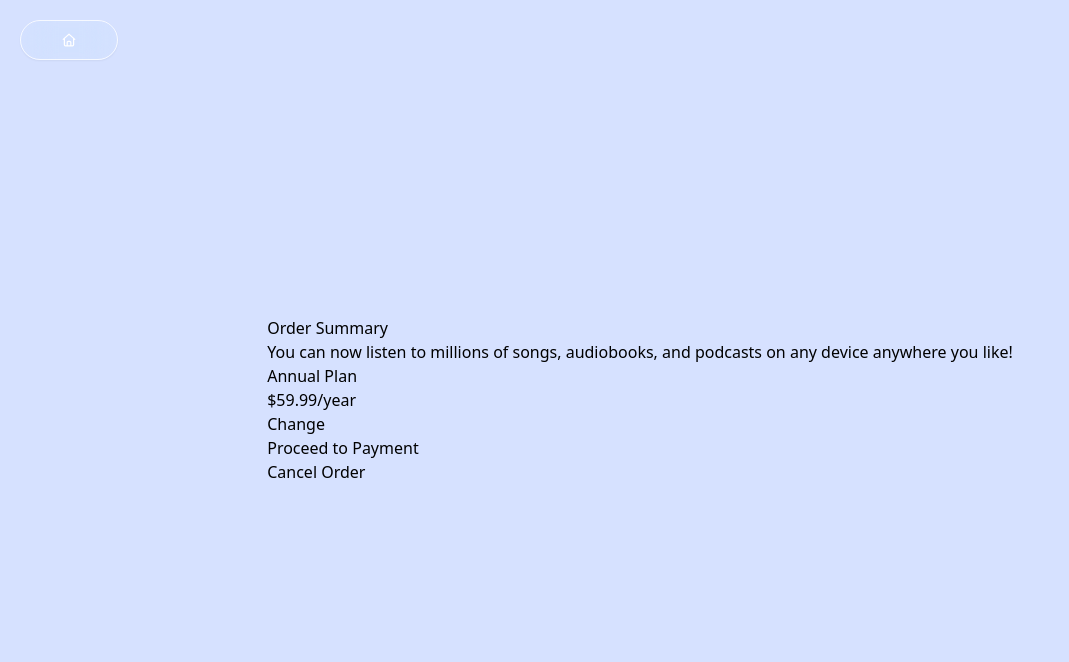
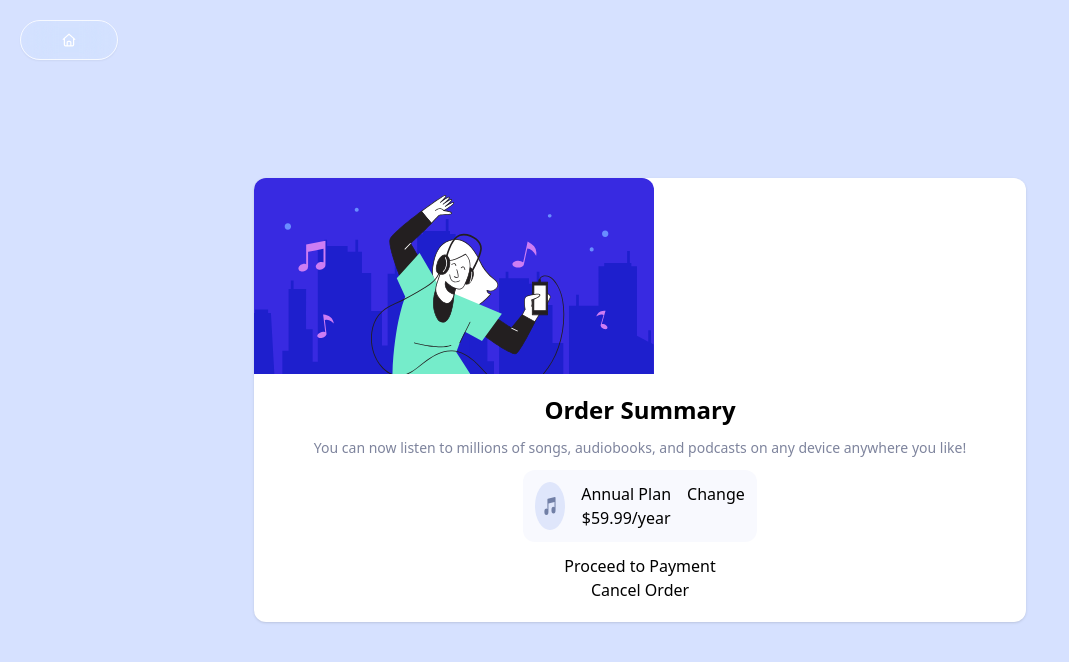
Before and after one commit to spencerattick/styling-showcase, a Next.js app: page /cards/order-summary in a window 1280 px wide. Shown: the top 662 px of the page, without its empty margins (0-1069 px from the left). Built offline with nearby package versions, Linux system fonts and the light colour scheme.

Commit message:
begin styling order summary

```diff
--- a/src/app/cards/order-summary/page.tsx
+++ b/src/app/cards/order-summary/page.tsx
@@ -1,13 +1,24 @@
+import Image from "next/image";
+
 export default function OrderSummary() {
   return (
     <div className="min-h-screen bg-[#d6e1ff] flex justify-center items-center">
-      <div>
-        <h1>Order Summary</h1>
-        <p>
+      <div className="bg-white rounded-xl shadow mx-60">
+        <Image
+          src="/illustration-hero.svg"
+          width={400}
+          height={100}
+          alt="illustration of a person listening to music and dancing"
+          className="rounded-t-xl"
+        />
+        <div className="flex flex-col items-center text-center p-5">
+          <h1 className="font-black text-2xl pb-3">Order Summary</h1>
+          <p className="text-[#7e849d] text-sm px-10">
             You can now listen to millions of songs, audiobooks, and podcasts on
             any device anywhere you like!
           </p>
-        <div>
+          <div className="bg-[#f8f9fe] flex gap-4 p-3 my-3 rounded-xl">
+            <Image src='/icon-music.svg' width={30} height={40} alt="music note icon"/>
             <div>
               <h2>Annual Plan</h2>
               <p>$59.99/year</p>
@@ -18,5 +29,6 @@ export default function OrderSummary() {
           <p>Cancel Order</p>
         </div>
       </div>
+    </div>
   );
 }
```
Also changed, not shown: public/icon-music.svg (added), public/illustration-hero.svg (added). Lines whose indentation alone changed are shown as unchanged.
